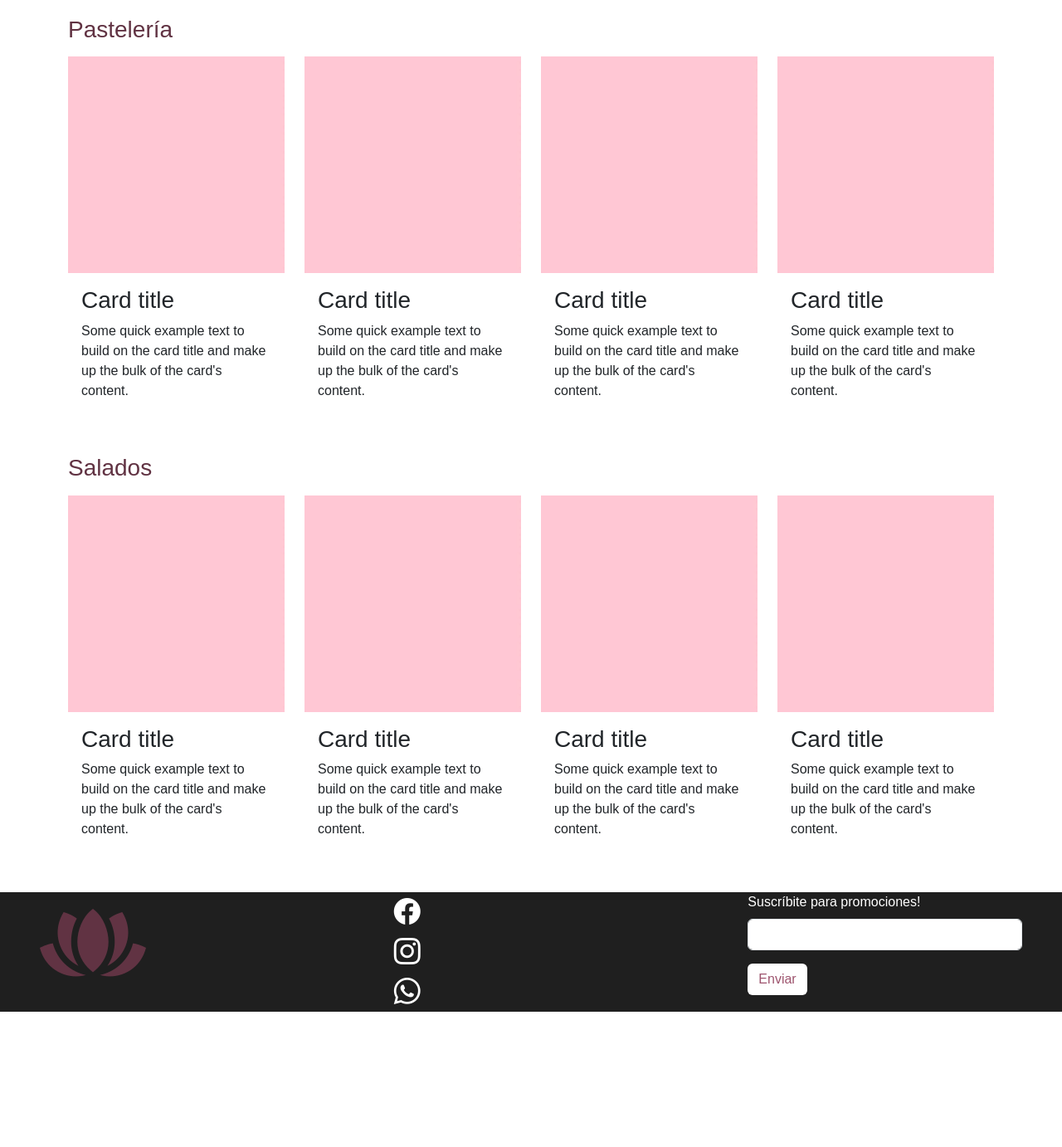
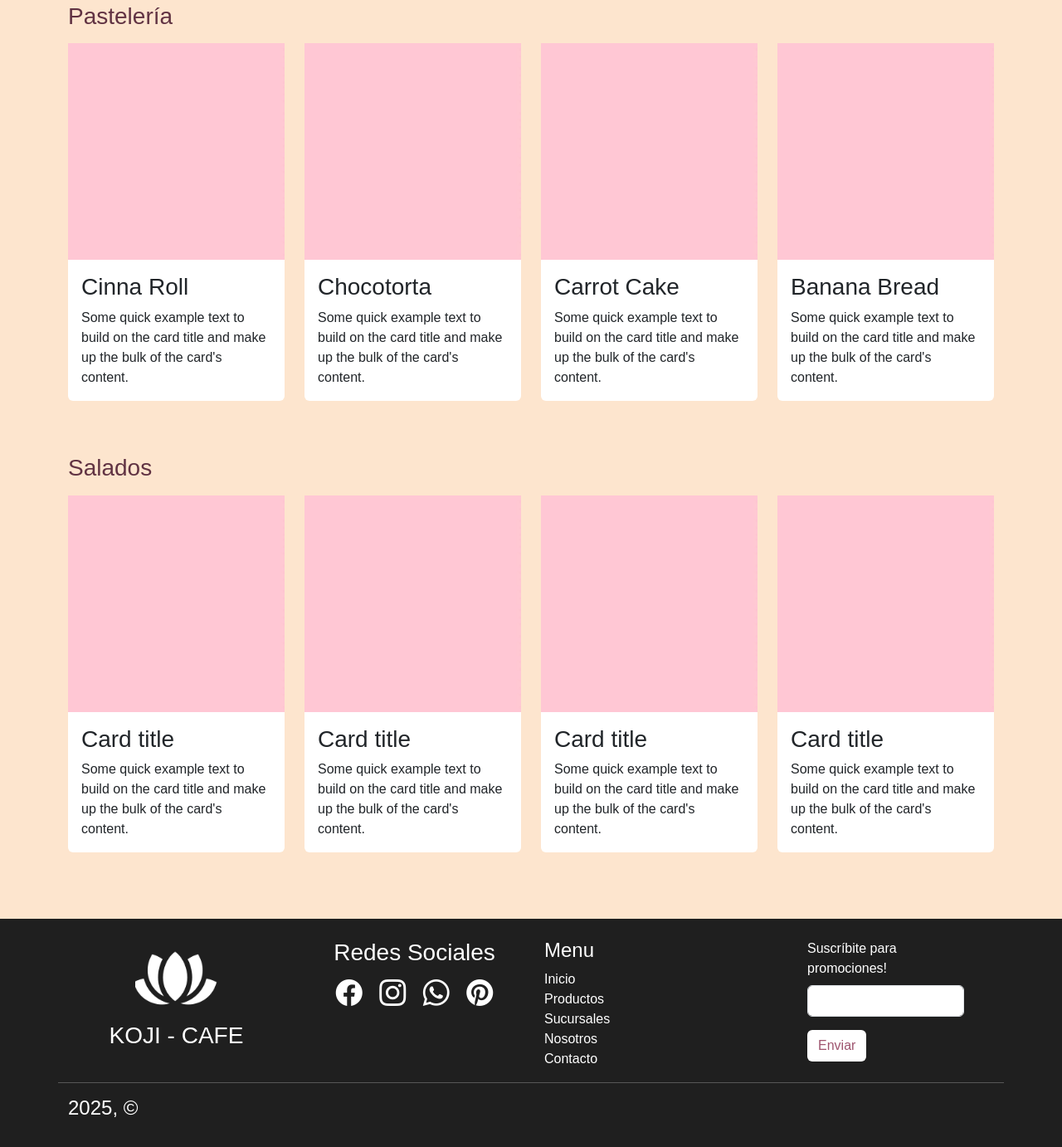
Before and after one commit to greco23/KOJI-CAFE, a plain HTML site: page pages/productos.html in a window 1280 px wide. Shown: the part 701-2083 px from the top of the page at 83% size. Before the commit the page ends 1920 px from the top, so only its background shows below. Drawn offline with nearby package versions, Linux system fonts and the light colour scheme.

Commit message:
footer responsive

```diff
--- a/pages/productos.html
+++ b/pages/productos.html
@@ -48,11 +48,11 @@
     </header>
     <main class="fondoDos">
         <section>
-            <div class="container my-5">
+            <div class="container py-3">
                 <h2 class="colorTres text-center fs-3">NUESTROS PRODUCTOS</h2>
                 <h3 class="colorTres ">Cafes & Bebidas</h3>
                 <div class="row mt-3 mb-5">
-                    <div class="col-6 col-lg-3">
+                    <div class="col-6 col-lg-3 mb-3">
                         <div class="card border border-0">
                             <img src="../assets/colorsolid.jpg" class="imagenProductos" alt="tarjeta11">
                             <div class="card-body">
@@ -61,7 +61,7 @@
                             </div>
                         </div>
                     </div>
-                    <div class="col-6 col-lg-3">
+                    <div class="col-6 col-lg-3 mb-3">
                         <div class="card border border-0">
                             <img src="../assets/colorsolid.jpg" class="imagenProductos" alt="tarjeta12">
                             <div class="card-body">
@@ -70,7 +70,7 @@
                             </div>
                         </div>
                     </div>
-                    <div class="col-6 col-lg-3">
+                    <div class="col-6 col-lg-3 mb-3">
                         <div class="card border border-0">
                             <img src="../assets/colorsolid.jpg" class="imagenProductos" alt="tarjeta13">
                             <div class="card-body">
@@ -79,7 +79,7 @@
                             </div>
                         </div>
                     </div>
-                    <div class="col-6 col-lg-3">
+                    <div class="col-6 col-lg-3 mb-3">
                         <div class="card border border-0">
                             <img src="../assets/colorsolid.jpg" class="imagenProductos" alt="tarjeta14">
                             <div class="card-body">
@@ -91,38 +91,38 @@
                 </div>
                 <h3 class="colorTres ">Pastelería</h3>
                 <div class="row mt-3 mb-5">
-                    <div class="col-6 col-lg-3">
+                    <div class="col-6 col-lg-3 mb-3">
                         <div class="card border border-0">
                             <img src="../assets/colorsolid.jpg" class="imagenProductos" alt="tarjeta21">
                             <div class="card-body">
-                                <h3 class="card-title">Card title</h3>
+                                <h3 class="card-title">Cinna Roll</h3>
                                 <p class="card-text">Some quick example text to build on the card title and make up the bulk of the card's content.</p>
                             </div>
                         </div>
                     </div>
-                    <div class="col-6 col-lg-3">
+                    <div class="col-6 col-lg-3 mb-3">
                         <div class="card border border-0">
                             <img src="../assets/colorsolid.jpg" class="imagenProductos" alt="tarjeta22">
                             <div class="card-body">
-                                <h3 class="card-title">Card title</h3>
+                                <h3 class="card-title">Chocotorta</h3>
                                 <p class="card-text">Some quick example text to build on the card title and make up the bulk of the card's content.</p>
                             </div>
                         </div>
                     </div>
-                    <div class="col-6 col-lg-3">
+                    <div class="col-6 col-lg-3 mb-3">
                         <div class="card border border-0">
                             <img src="../assets/colorsolid.jpg" class="imagenProductos" alt="tarjeta23">
                             <div class="card-body">
-                                <h3 class="card-title">Card title</h3>
+                                <h3 class="card-title">Carrot Cake</h3>
                                 <p class="card-text">Some quick example text to build on the card title and make up the bulk of the card's content.</p>
                             </div>
                         </div>
                     </div>
-                    <div class="col-6 col-lg-3">
+                    <div class="col-6 col-lg-3 mb-3">
                         <div class="card border border-0">
                             <img src="../assets/colorsolid.jpg" class="imagenProductos" alt="tarjeta24">
                             <div class="card-body">
-                                <h3 class="card-title">Card title</h3>
+                                <h3 class="card-title">Banana Bread</h3>
                                 <p class="card-text">Some quick example text to build on the card title and make up the bulk of the card's content.</p>
                             </div>
                         </div>
@@ -130,7 +130,7 @@
                 </div>
                 <h3 class="colorTres ">Salados</h3>
                 <div class="row mt-3 mb-5">
-                    <div class="col-6 col-lg-3">
+                    <div class="col-6 col-lg-3 mb-3">
                         <div class="card border border-0">
                             <img src="../assets/colorsolid.jpg" class="imagenProductos" alt="tarjeta31">
                             <div class="card-body">
@@ -139,7 +139,7 @@
                             </div>
                         </div>
                     </div>
-                    <div class="col-6 col-lg-3">
+                    <div class="col-6 col-lg-3 mb-3">
                         <div class="card border border-0">
                             <img src="../assets/colorsolid.jpg" class="imagenProductos" alt="tarjeta32">
                             <div class="card-body">
@@ -148,7 +148,7 @@
                             </div>
                         </div>
                     </div>
-                    <div class="col-6 col-lg-3">
+                    <div class="col-6 col-lg-3 mb-3">
                         <div class="card border border-0">
                             <img src="../assets/colorsolid.jpg" class="imagenProductos" alt="tarjeta33">
                             <div class="card-body">
@@ -157,7 +157,7 @@
                             </div>
                         </div>
                     </div>
-                    <div class="col-6 col-lg-3">
+                    <div class="col-6 col-lg-3 mb-3">
                         <div class="card border border-0">
                             <img src="../assets/colorsolid.jpg" class="imagenProductos" alt="tarjeta34">
                             <div class="card-body">
@@ -169,53 +169,8 @@
                 </div>
             </div>
         </section>
-        <!-- <h2 class="colorTres">NUESTROS PRODUCTOS</h2>
-        <section>
-            <h3 class="colorTres">Cafes & Bebidas</h3>
-            <div>
-                <img src="../assets/image.jpg" alt="">
-                <h4 class="colorTres">Expresso</h4>
-                <p class="fondoDos">Disfruta de un café fuerte e inteso, perfecto para un impulso de energía.</p>
-            </div>
-            <div>
-                <img src="../assets/image.jpg" alt="">
-                <h4 class="fondoDos">Latte</h4>
-                <p class="fondoDos">Un clásico café con leche vaporizada, suave y cremoso.</p>
-            </div>
-            <div>
-                <img src="../assets/image.jpg" alt="">
-                <h4 class="fondoDos">Caramel Latte</h4>
-                <p class="fondoDos">Un delicioso latte con un toque de caramelo, perfecto parar aquello con un paladar dulce.</p>
-            </div>
-            <div>
-                <img src="../assets/image.jpg" alt="">
-                <h4 class="colorTres">Capuccino</h4>
-                <p class="fondoDos">Lorem ipsum dolor sit amet consectetur adipisicing elit. Autem rerum et ad quibusdam eos quo illum voluptas fuga libero maxime.</p>
-            </div>
-        </section>
-        <section>
-            <h3>Pasteleria</h3>
-            <div>
-                <img src="../assets/image.jpg" alt="">
-                <h4 class="fondoDos">Cinna Roll</h4>
-                <p class="fondoDos">Lorem ipsum dolor sit amet consectetur adipisicing elit. Distinctio id ratione ducimus quod fugit nostrum ut nihil unde nam expedita!</p>
-            </div>
-            <div>
-                <img src="../assets/image.jpg" alt="">
-                <h4 class="fondoDos">Chocotorta</h4>
-                <p class="fondoDos">Lorem ipsum dolor sit amet consectetur adipisicing elit. Vel reprehenderit consectetur exercitationem beatae. Id esse porro debitis corporis ea dolorem!</p>
-            </div>
-            <div>
-                <img src="../assets/image.jpg" alt="">
-                <h4 class="fondoDos">Carrot Cake</h4>
-                <p class="fondoDos">Lorem ipsum dolor sit amet consectetur adipisicing elit. Similique minus inventore impedit fugiat officia illo alias perspiciatis repellendus magni quidem.</p>
-            </div>
-            <div>
-                <img src="../assets/image.jpg" alt="">
-                <h4 class="fondoDos">Banana Bread</h4>
-                <p class="fondoDos">Lorem ipsum dolor sit amet consectetur adipisicing elit. Officia sapiente, non delectus expedita veritatis vel quam reprehenderit quisquam fugit maxime!</p>
-            </div>
-        </section>
+    </main>
+<!--
         <section>
             <h3 class="fondoDos">Salados</h3>
             <div>
@@ -234,33 +189,45 @@
                 <p class="fondoDos">Lorem ipsum dolor sit amet consectetur, adipisicing elit. Ex officia suscipit autem neque vel omnis minus nesciunt ad debitis. Doloremque!</p>
             </div>
         </section> -->
-    </main>
-    <footer class="footer">
-        <div class="container-fluid ">
-            <div class="row">
-                <div class="col-4 px-5">
-                    <img src="../assets/lotus.png" alt="logoFooter">
+
+    <footer class="footer py-4">
+        <div class="container">
+            <div class="row blanco">
+                <div class="col col-lg-3 px-3 text-center img-fluid">
+                    <img src="../assets/lotus2.png" class="logoFooter" alt="logoFooter">
+                    <h3 class="blanco">KOJI - CAFE</h3>
                 </div>
-                <div class="col-4  px-5">
-                    <div class="">
-                        <i class="bi bi-facebook"></i>
-                    </div>
-                    <div class="">
-                        <i class="bi bi-instagram"></i>
-                    </div>
-                    <div class="">
-                        <i class="bi bi-whatsapp"></i>
+                <div class="col  px-3">
+                    <h3 class="text-center">Redes Sociales</h3>
+                    <div class="text-center">
+                        <i class="bi bi-facebook fs-2 me-3"></i>
+                        <i class="bi bi-instagram fs-2 me-3"></i>
+                        <i class="bi bi-whatsapp fs-2 me-3"></i>
+                        <i class="bi bi-pinterest fs-2 "></i>
                     </div>
                 </div>
-                <div class="col-4  px-5">
+                <div class="col">
+                    <h4 class="blanco">Menu</h4>
+                    <ul class="list-unstyled">
+                        <li><a href="#" class="text-decoration-none blanco"></a>Inicio</li>
+                        <li><a href="#" class="text-decoration-none blanco"></a>Productos</li>
+                        <li><a href="#" class="text-decoration-none blanco"></a>Sucursales</li>
+                        <li><a href="#" class="text-decoration-none blanco"></a>Nosotros</li>
+                        <li><a href="#" class="text-decoration-none blanco"></a>Contacto</li>
+                    </ul>
+                </div>
+                <div class="col-lg-3  px-5">
                     <form>
                         <div class="mb-3">
-                            <div></div>
                             <label for="emailForm" class="form-label blanco">Suscríbite para promociones! </label>
                             <input type="email" class="form-control" id="emailForm" aria-describedby="emailHelp">
                         </div>
                         <button type="submit" class="btn colorBotonUno">Enviar</button>
                     </form>
+                </div>
+                <hr>
+                <div>
+                    <h4> 2025, © </h4>
                 </div>
             </div>
         </div>
--- a/styles/style.css
+++ b/styles/style.css
@@ -42,16 +42,16 @@
     background-color: white;
 }
 
-
-    background-color: #DF769A;
-}
-
 .fondoDos{
     background-color: #fde5ce;
 }
 
 .fondoTres{
     background-color: #613343;
+}
+
+.fondoCuatro{
+    background-color: #DF769A;
 }
 
 .fontUno{
@@ -69,6 +69,7 @@
 
 
 /* header */
+
 
 .logoNav{
     height: 100px;
@@ -127,3 +128,8 @@ nav{
 .footer{
     background-color: rgb(31, 31, 31);
 }
+
+.logoFooter{
+    height: auto;
+    width: 100px;
+}
```
Also changed, not shown: assets/lotus2.png (added).
